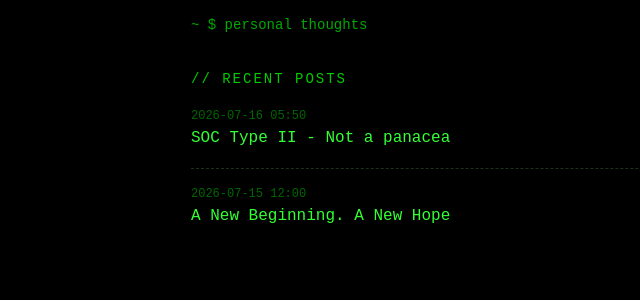
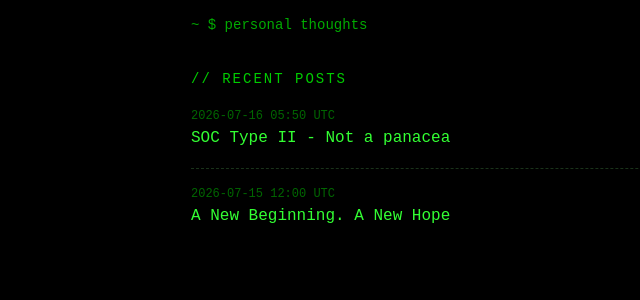
Before and after one commit to TangoThreeSix/TangoThreeSix.github.io, a Jekyll site: the page built from index.md, in a window 1280 px wide. Shown: the part 191-491 px from the top of the page, without its empty margins (113-753 px from the left). Built offline with Jekyll 4.4.1, drawn with Linux system fonts in a browser that asks for light colours.

Commit message:
Updating UTC

```diff
--- a/index.md
+++ b/index.md
@@ -12,7 +12,7 @@ title: home
 <ul class="post-list">
   {% for post in site.posts %}
   <li>
-    <div class="post-meta">{{ post.date | date: "%Y-%m-%d %H:%M" }}</div>
+    <div class="post-meta">{{ post.date | date: "%Y-%m-%d %H:%M" }} UTC</div>
     <a href="{{ post.url }}">{{ post.title }}</a>
   </li>
   {% endfor %}
```
